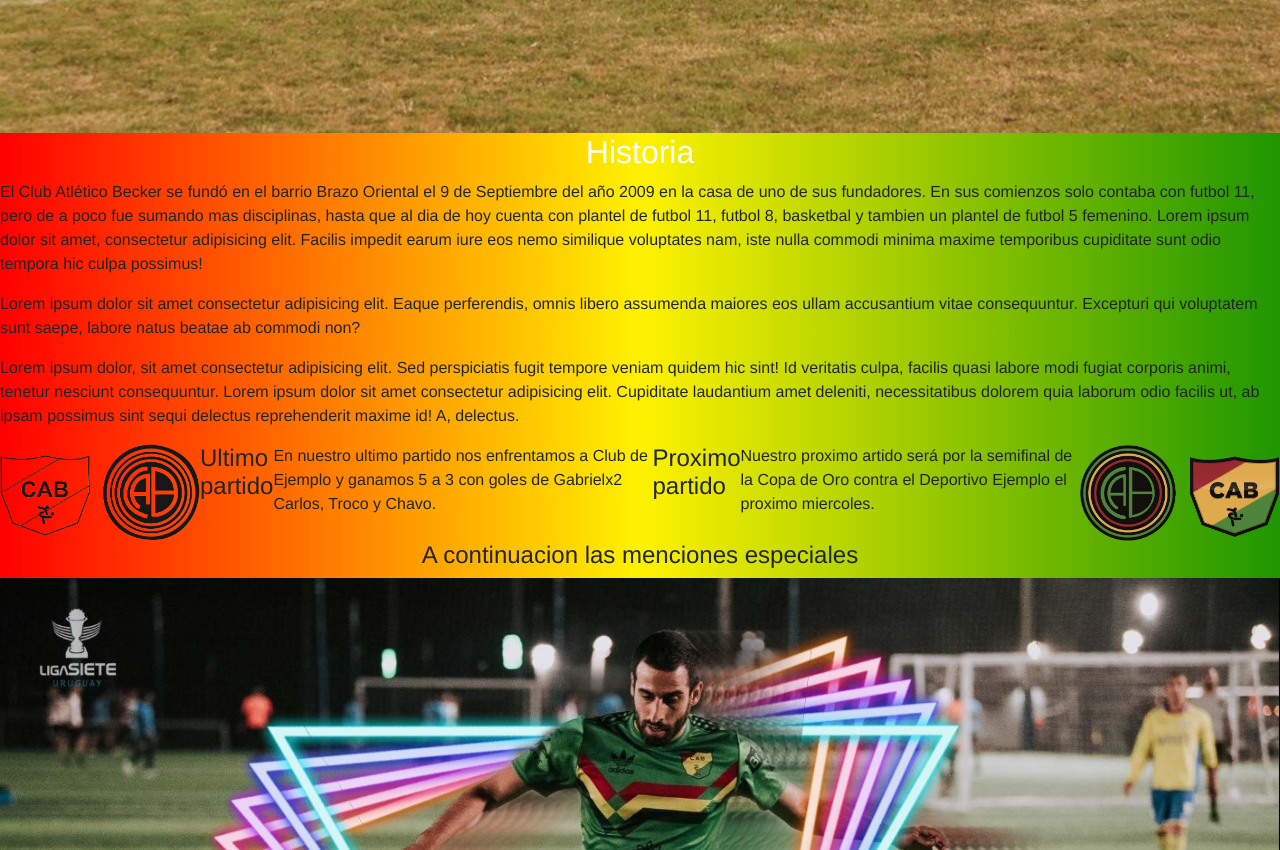
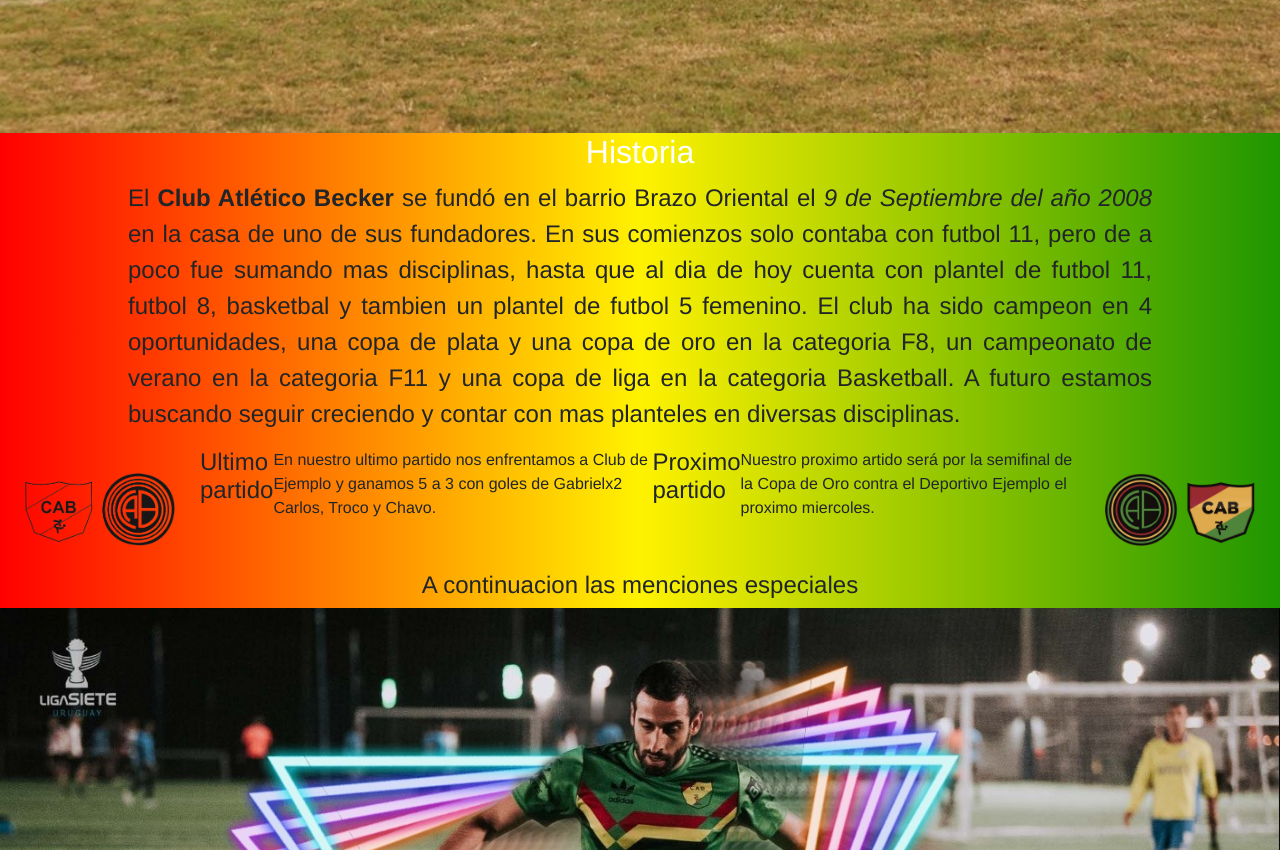
Before and after one commit to MauroS33/PF-ClubAtleticoBecker, a website: page index.html in a window 1280 px wide. Shown: the part 940-1790 px from the top of the page. Drawn offline with nearby package versions, Linux system fonts and the light colour scheme; a web font is replaced by a local one.

Commit message:
[M] se corrigieron los tamaños de los parrafos y se agregaron enfasis y strong

```diff
--- a/index.html
+++ b/index.html
@@ -34,19 +34,12 @@
         <img class="principal__foto" src="./imagenes/fondos/todos.jpg" alt="Foto del cuadro de F11">
         <h2 class="principal__titulo">
             Historia
-
         </h2>
         <p class="principal__texto">
-            El Club Atlético Becker se fundó en el barrio Brazo Oriental el 9 de Septiembre del año 2009 en la casa de uno de sus fundadores.
+            El <strong> Club Atlético Becker</strong> se fundó en el barrio Brazo Oriental el <em>9 de Septiembre del año 2008</em> en la casa de uno de sus fundadores.
             En sus comienzos solo contaba con futbol 11, pero de a poco fue sumando mas disciplinas, hasta que al dia de hoy cuenta con plantel de futbol 11, futbol 8, basketbal y tambien un plantel de futbol 5 femenino.
-            Lorem ipsum dolor sit amet, consectetur adipisicing elit. Facilis impedit earum iure eos nemo similique voluptates nam, iste nulla commodi minima maxime temporibus cupiditate sunt odio tempora hic culpa possimus!
-        </p>
-        <p class="principal__texto">
-            Lorem ipsum dolor sit amet consectetur adipisicing elit. Eaque perferendis, omnis libero assumenda maiores eos ullam accusantium vitae consequuntur. Excepturi qui voluptatem sunt saepe, labore natus beatae ab commodi non?
-        </p>
-        <p class="principal__texto">
-            Lorem ipsum dolor, sit amet consectetur adipisicing elit. Sed perspiciatis fugit tempore veniam quidem hic sint!
-            Id veritatis culpa, facilis quasi labore modi fugiat corporis animi, tenetur nesciunt consequuntur. Lorem ipsum dolor sit amet consectetur adipisicing elit. Cupiditate laudantium amet deleniti, necessitatibus dolorem quia laborum odio facilis ut, ab ipsam possimus sint sequi delectus reprehenderit maxime id! A, delectus.
+            El club ha sido campeon en 4 oportunidades, una copa de plata y una copa de oro en la categoria F8, un campeonato de verano en la categoria F11 y una copa de liga en la categoria Basketball.
+            A futuro estamos buscando seguir creciendo y contar con mas planteles en diversas disciplinas.
         </p>
 
     </main>
--- a/sass/_principal.scss
+++ b/sass/_principal.scss
@@ -7,14 +7,18 @@ body{
 
 
 .principal{
+    display: flex;
+    flex-direction: column;
+    align-items: center;
     &__foto{
         width: 100%;
     }
     &__titulo{
-        @include flex-jcc;
     }
     &__texto{
-        @include flex-jcc;
+        text-align: justify;
+        max-width: 80%;
+        font-size: x-large;
     }
 }
 /*aside home*/
@@ -23,8 +27,12 @@ body{
     &__titulo{
         @include flex-jcc;
     }
+    &__texto{
+        font-size: medium;
+    }
     img{
-        @include aire (none, none, 200px, auto);
+        @include aire (25px, none, 200px, auto);
+        padding: 25px;
         width: 200px;
         height: auto;
     }
```
Also changed, not shown: htmls/galeriaconcarrusel.html (+1 -1 lines), htmls/indumentaria.html (+1 -1 lines), htmls/inscribirme.html (+3 -2 lines), htmls/sponsors.html (+1 -1 lines), css/main.css, 1 other file.
